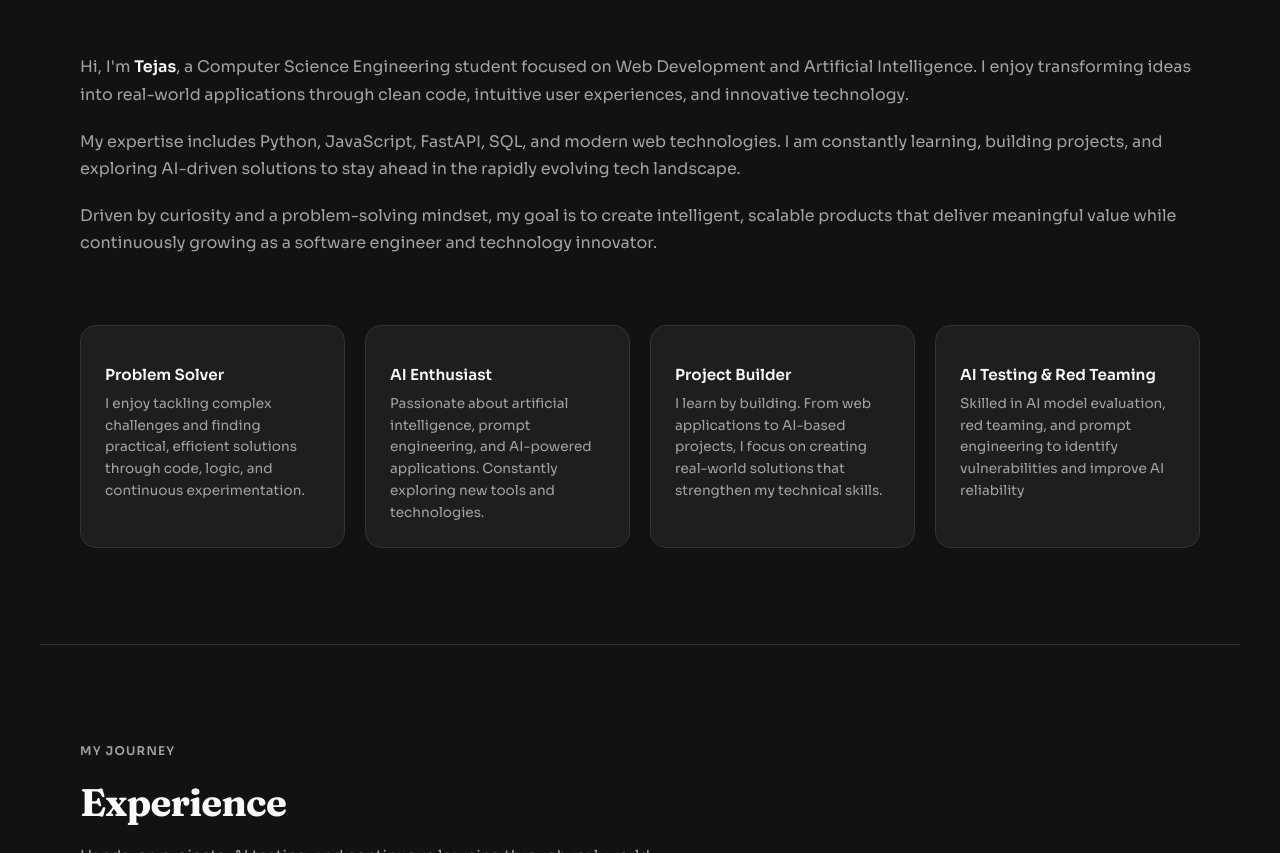
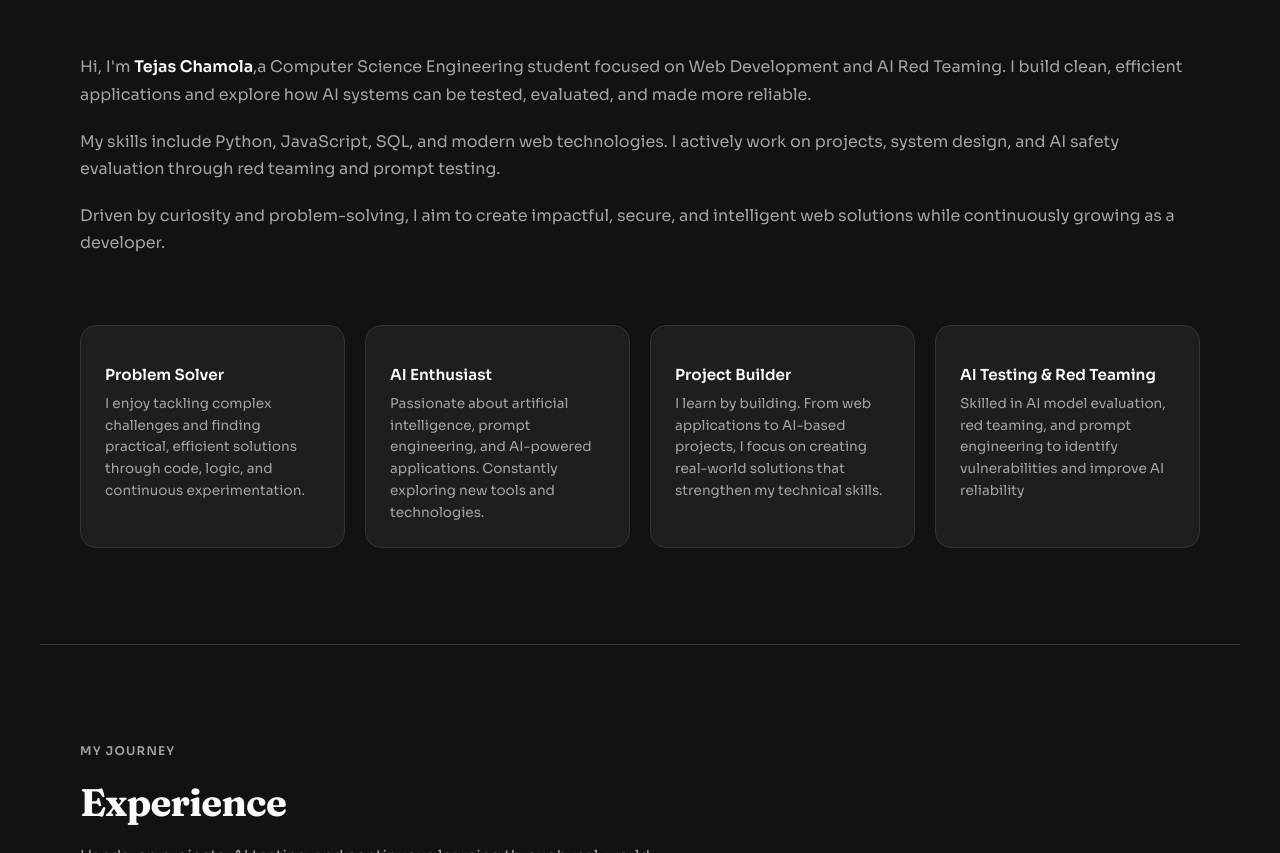
Before and after one commit to Tejasdevs/portfolio, a plain HTML site: page index.html in a window 1280 px wide. Shown: the part 2040-2893 px from the top of the page. Drawn offline with nearby package versions, Linux system fonts and the light colour scheme.

Commit message:
Fixed:About section

```diff
--- a/index.html
+++ b/index.html
@@ -92,13 +92,13 @@
     <div class="about-grid">
         <div class="about-text reveal">
             <p>
-                Hi, I'm <strong>Tejas</strong>, a Computer Science Engineering student focused on Web Development and Artificial Intelligence. I enjoy transforming ideas into real-world applications through clean code, intuitive user experiences, and innovative technology.
+                Hi, I'm <strong>Tejas Chamola</strong>,a Computer Science Engineering student focused on Web Development and AI Red Teaming. I build clean, efficient applications and explore how AI systems can be tested, evaluated, and made more reliable.
             </p>
             <p>
-                My expertise includes Python, JavaScript, FastAPI, SQL, and modern web technologies. I am constantly learning, building projects, and exploring AI-driven solutions to stay ahead in the rapidly evolving tech landscape.
+                My skills include Python, JavaScript, SQL, and modern web technologies. I actively work on projects, system design, and AI safety evaluation through red teaming and prompt testing.
             </p>
             <p>
-                Driven by curiosity and a problem-solving mindset, my goal is to create intelligent, scalable products that deliver meaningful value while continuously growing as a software engineer and technology innovator.
+                Driven by curiosity and problem-solving, I aim to create impactful, secure, and intelligent web solutions while continuously growing as a developer.
             </p>
         </div>
         <div class="about-highlights reveal">
```
